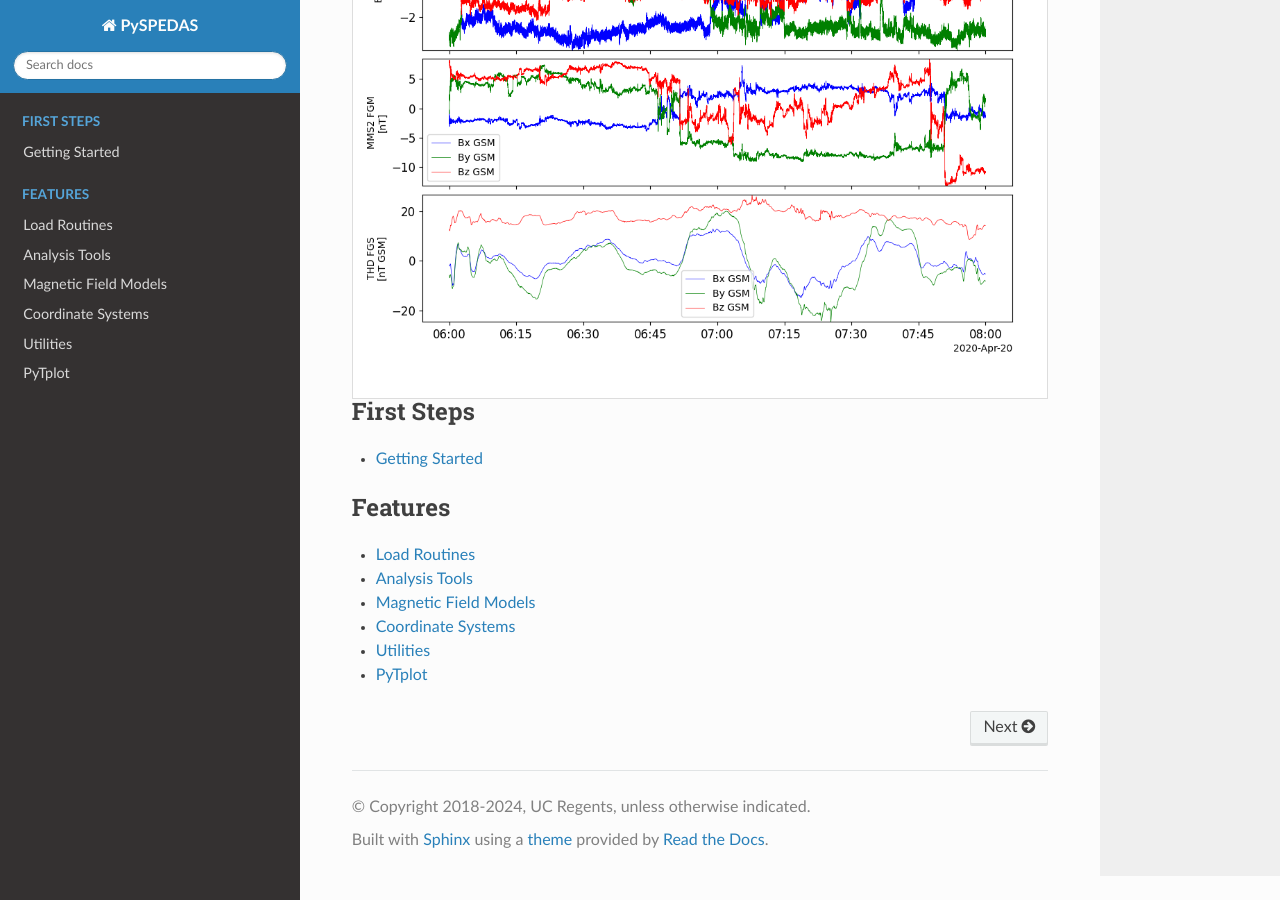
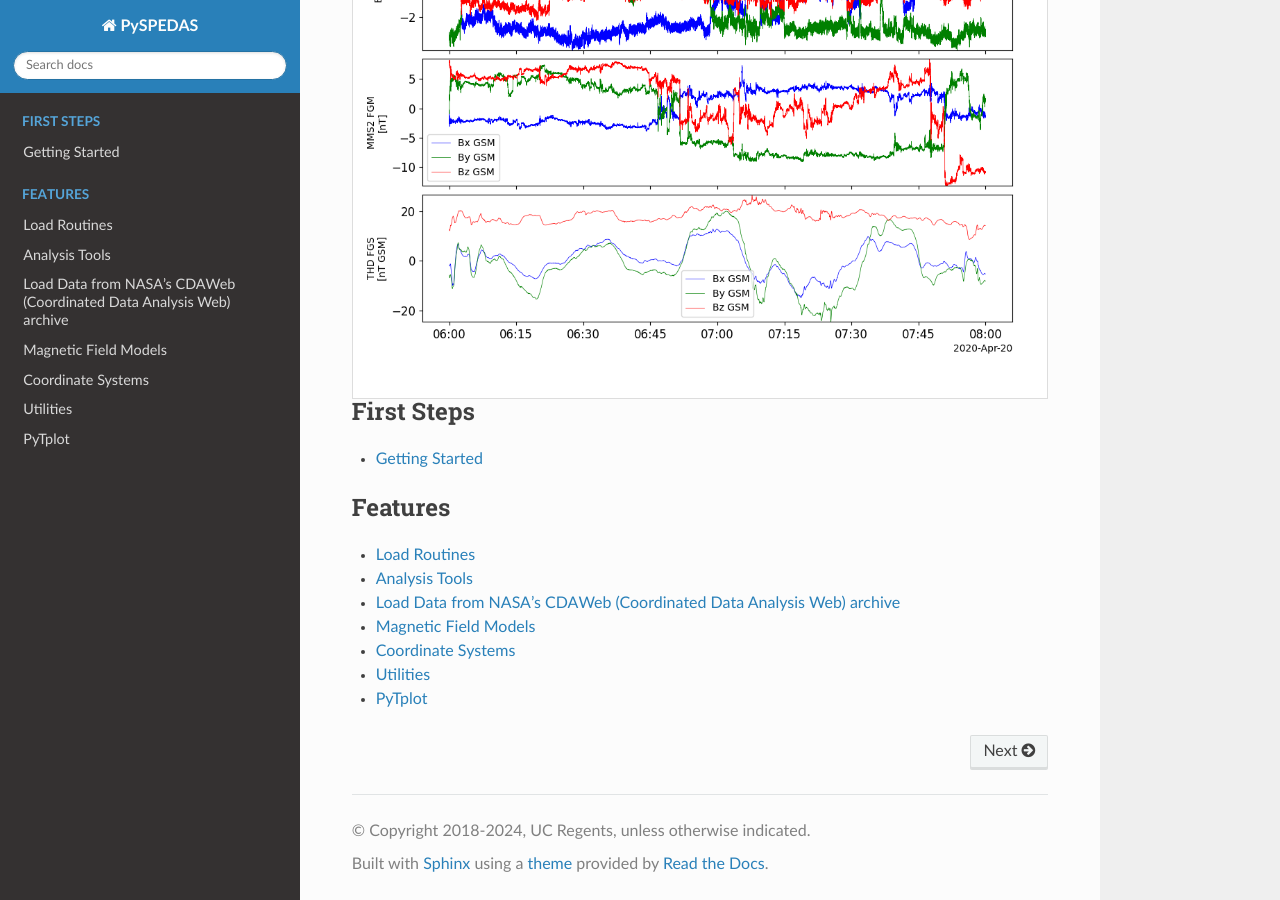
Before and after one commit to spedas/pyspedas, a Sphinx documentation site: the page built from docs/source/index.rst, in a window 1280 px wide and 900 px high, scrolled down 956 px. Built offline with Sphinx 7.4.7 and the Read the Docs theme 2.0.0, drawn with Linux system fonts in a browser that asks for light colours; some of the changed lines change nothing that is shown.

Commit message:
Add CDAWeb interface documentation and sample images to readthedocs

```diff
--- /dev/null
+++ b/docs/source/cdaweb.rst
@@ -0,0 +1,126 @@
+Load Data from NASA's CDAWeb (Coordinated Data Analysis Web) archive
+========================================================================
+CDAWeb is an archive and web service, operated by NASA, providing a large number of space-based and ground-based
+data sets of interest to heliophysics.  The tools in this module can be used to access these datasets in PySPEDAS.
+
+CDAWeb API
+-----------
+
+The scriptable CDAWeb interface provided by PySPEDAS can be used to download data. You will need to know
+the exact strings CDAWeb uses to represent the missions, instruments, and data sets to be accessed.
+
+All the CDAWeb interface calls are done via the CDAWeb class.  This class has methods get_observatories,
+get_instruments, and get_datasets to return the CDAWeb designations available in their archive.
+
+The get_filenames method takes a list of dataset names, a start time, and an end time,
+and returns a list of URLs representing the archived data.
+
+The cda_download method takes this list of URLs, a directory to download them to, and some optional
+parameters specifying how the variables in the dowloaded data files are to be loaded as tplot variables.
+
+
+.. autoclass:: pyspedas.CDAWeb
+    :members: get_observatories, get_instruments, get_datasets, get_filenames, cda_download
+
+
+Example
+^^^^^^^^^
+
+.. code-block:: python
+
+   import pyspedas
+   from pytplot import tplot, options, get_data
+   # Create the CDAWeb interface object
+   cdaweb_obj = pyspedas.CDAWeb()
+
+   # This mission and instrument are selected from the lists returned by
+   # the cdaweb_obj.get_observatories() and cdaweb.get_instruments() methods.
+   mission_list = ['Voyager']
+   instrument_list = ['Magnetic Fields (space)']
+
+   # Get a list of CDAWeb datasets for Voyager magnetometer data
+   dataset_list = cdaweb_obj.get_datasets(mission_list, instrument_list)
+   print(dataset_list)
+
+   # We'll pick one of available data sets and load it into tplot variables
+   dataset = 'VOYAGER2_2S_MAG (1977-08-24 to 1991-01-01)'
+   start_time = '1979-01-01 00:00:00'
+   end_time = '1979-01-04 00:00:00'
+
+   # Get the URLs for the available data in this time range
+   urllist = cdaweb_obj.get_filenames([dataset],start_time, end_time)
+
+   # Download the data and load as tplot variables.  Setting a prefix
+   # is useful if you want to work with both Voyager 1 and Voyager 2
+   # data; the variable names in the archived data are the same for both
+   # spacecraft.
+
+   cdaweb_obj.cda_download(urllist,"cdaweb/",prefix='v2_')
+
+   # The magnetic field vectors are given as a set of 3 scalar variables, B1, B2, and B3
+   # Set a nice Y range for plotting these variables (-5 to +5 nT)
+   options('v2_B1','yrange',[-5,5])
+   options('v2_B2','yrange',[-5,5])
+   options('v2_B3','yrange',[-5,5])
+
+   # Plot the data
+   tplot(['v2_B1', 'v2_B2', 'v2_B3'])
+
+   # Get the data arrays and metadata dictionary for v2_B1
+   b1_dat = get_data('v2_B1')
+   b1_md = get_data('b2_B1', metadata=True)
+   time_array = b1.times
+   data_array = b1.y
+
+
+
+Here is what the resulting plot should look like:
+
+
+
+.. image:: _static/voyager_mag.png
+   :align: center
+   :class: imgborder
+
+Interactive CDAWeb Browser
+--------------------------
+
+PySPEDAS also includes an interactive CDAWeb archive browser and downloader, based on the tkinter GUI toolkit.
+
+To start the CDAWeb browser:
+
+.. code-block:: python
+
+  from pyspedas.cdagui.cdagui import cdagui
+  cdagui()
+
+This should bring up a screen like this:
+
+
+
+.. image:: _static/cdagui.png
+   :align: center
+   :class: imgborder
+
+
+
+Upon loading the browser, the top two panes should automatically populate with the list of CDAWeb
+mission names and instrument types.
+
+Select at least one item in each pane, then click the "Find Datasets"
+button to see the available data matching your selection in the middle pane.
+
+Make one or more selections
+from the available datasets. Below the dataset list are some controls for setting the time range of interest.
+Set these to the desired date range, and click the "Get File List" button.  The URLs for the available data
+will be displayed in the bottom pane.
+
+Below that are controls for selecting a download directory, and a checkbox allowing
+you to simply download the data and skip the conversion to tplot variables.  Set the download parameters as desired, select one
+or more URLs from the list of remote files, and click the "Get Data" button. This begins the download process.
+
+When the data is finished downloading,
+you should see a pop-up dialog showing how many files were successfully downloaded and loaded into tplot variables.
+
+Upon exiting the browser, the tplot variables you loaded should be available in your interactive
+session for further plotting and exploration.
--- a/docs/source/index.rst
+++ b/docs/source/index.rst
@@ -47,6 +47,7 @@
 
    projects
    analysis
+   cdaweb
    geopack
    coords
    utilities
```
Also changed, not shown: docs/source/_static/cdagui.png (added), docs/source/_static/mms_tetrahedron_qf.png (added), docs/source/_static/voyager_mag.png (added).
